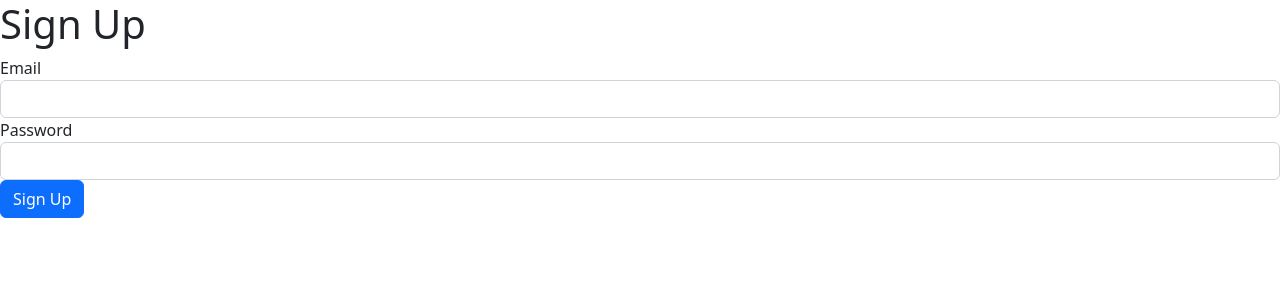
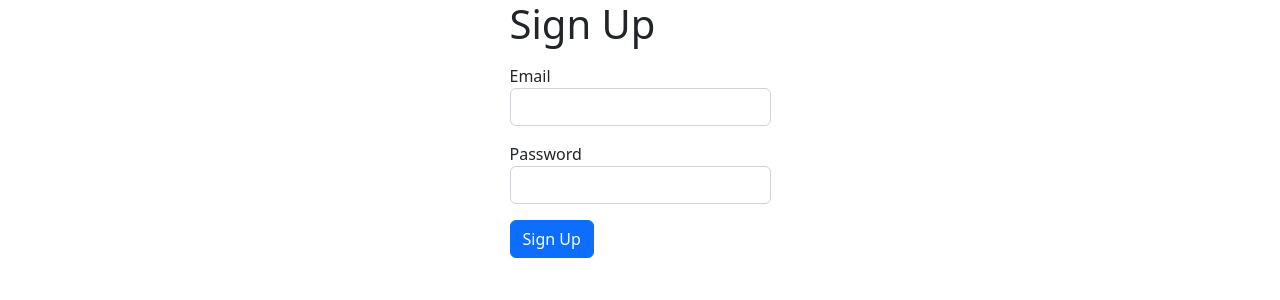
Before and after one commit to TimButokawa/ticketing-microservices, a Next.js app in the folder client/: page /auth/sign-up in a window 1280 px wide. Shown: the top 300 px of the page. Built offline with nearby package versions, Linux system fonts and the light colour scheme.

Commit message:
sign up request - request hook

```diff
--- /dev/null
+++ b/client/hooks/useRequest.js
@@ -0,0 +1,43 @@
+import axios from 'axios';
+import React from 'react';
+
+const useRequest = ({
+  body,
+  method,
+  url,
+}) => {
+  const [errors, setErrors] = React.useState([]);
+  const [loading, setLoading] = React.useState(false);
+
+  const doRequest = React.useCallback(async () => {
+    setLoading(true);
+    setErrors([]);
+    try  {
+      const res = await axios[method](url, body);
+      setLoading(false);
+      return res.data;
+    } catch(e) {
+      setLoading(false);
+      const { errors } = e.response.data;
+      setErrors(
+        <div>
+          {!!errors.length && errors.map((error, index) => {
+            return (
+              <p style={{ color: 'red' }} key={index}>
+                {error.message}
+              </p>
+            );
+          })}
+        </div>
+      );
+    }
+  }, [url, method, body]);
+
+  return {
+    doRequest,
+    errors,
+    loading,
+  };
+}
+
+export default useRequest;
--- a/client/pages/auth/sign-up.js
+++ b/client/pages/auth/sign-up.js
@@ -1,19 +1,32 @@
 import React from 'react';
+import axios from 'axios';
+import useRequest from '../../hooks/useRequest';
 
 const SignUp = () => {
   const [email, setEmail] = React.useState('');
   const [password, setPassword] = React.useState('');
+  const {
+    errors,
+    doRequest,
+    loading,
+  } = useRequest({
+    method: 'post',
+    url: '/api/users/sign-up',
+    body: { email, password }
+  });
 
-  const handleOnSubmit = (e) => {
-    e.preventDefault()
-    console.log('email: ', email)
-    console.log('password: ', password)
+  const handleOnSubmit = async (e) => {
+    e.preventDefault();
+    await doRequest();
   };
 
   return (
     <form onSubmit={handleOnSubmit}>
+      <div className="container">
+        <div className="row justify-content-md-center">
+          <div className="col col-lg-3">
             <h1>Sign Up</h1>
-      <div className="form-group">
+            <div className="form-group py-2">
               <label>Email</label>
               <input
                 value={email}
@@ -21,7 +34,7 @@ const SignUp = () => {
                 className="form-control"
               />
             </div>
-      <div className="form-group">
+            <div className="form-group py-2">
               <label>Password</label>
               <input
                 type="password"
@@ -30,9 +43,15 @@ const SignUp = () => {
                 className="form-control"
               />
             </div>
-      <button className="btn btn-primary">
+            {errors}
+            <div className="form-group py-2">
+              <button className="btn btn-primary" disabled={loading}>
                 Sign Up
               </button>
+            </div>
+          </div>
+        </div>
+      </div>
    </form>
   );
 }
```
Lines whose indentation alone changed are shown as unchanged.
